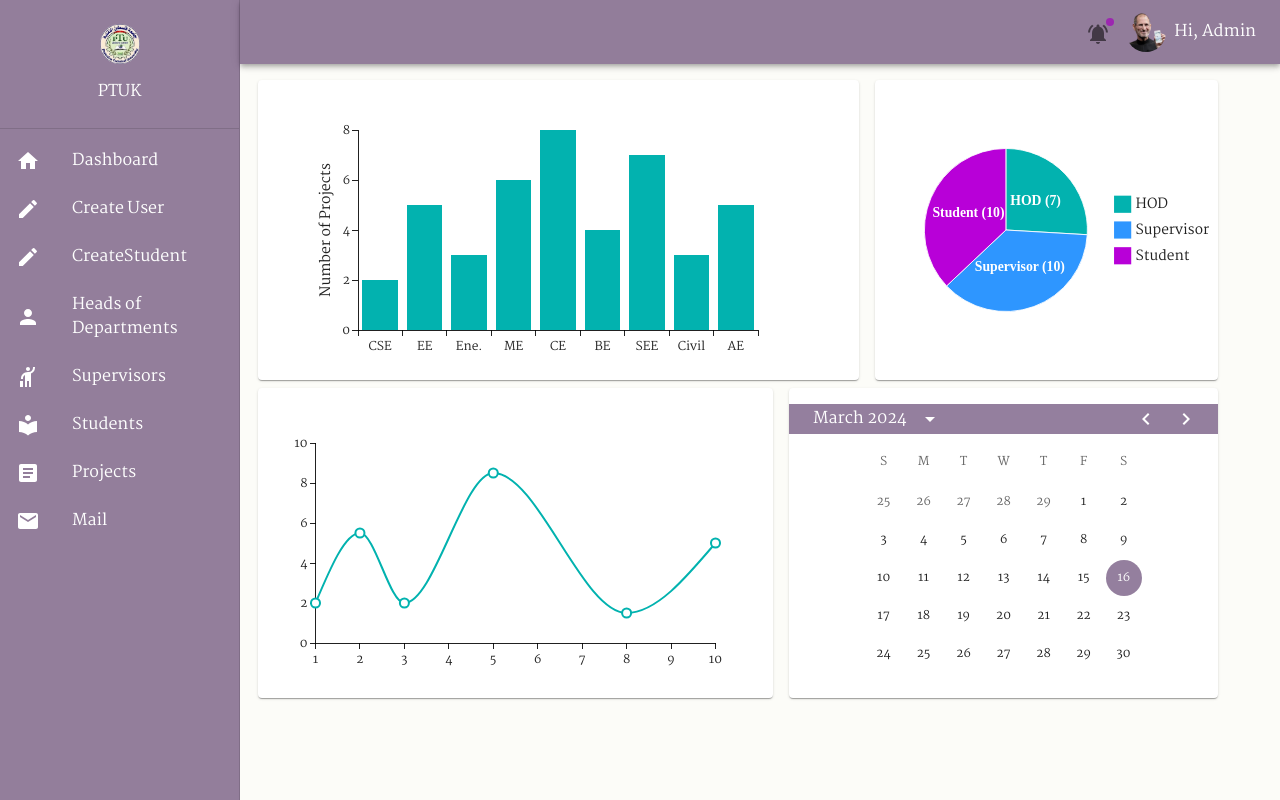
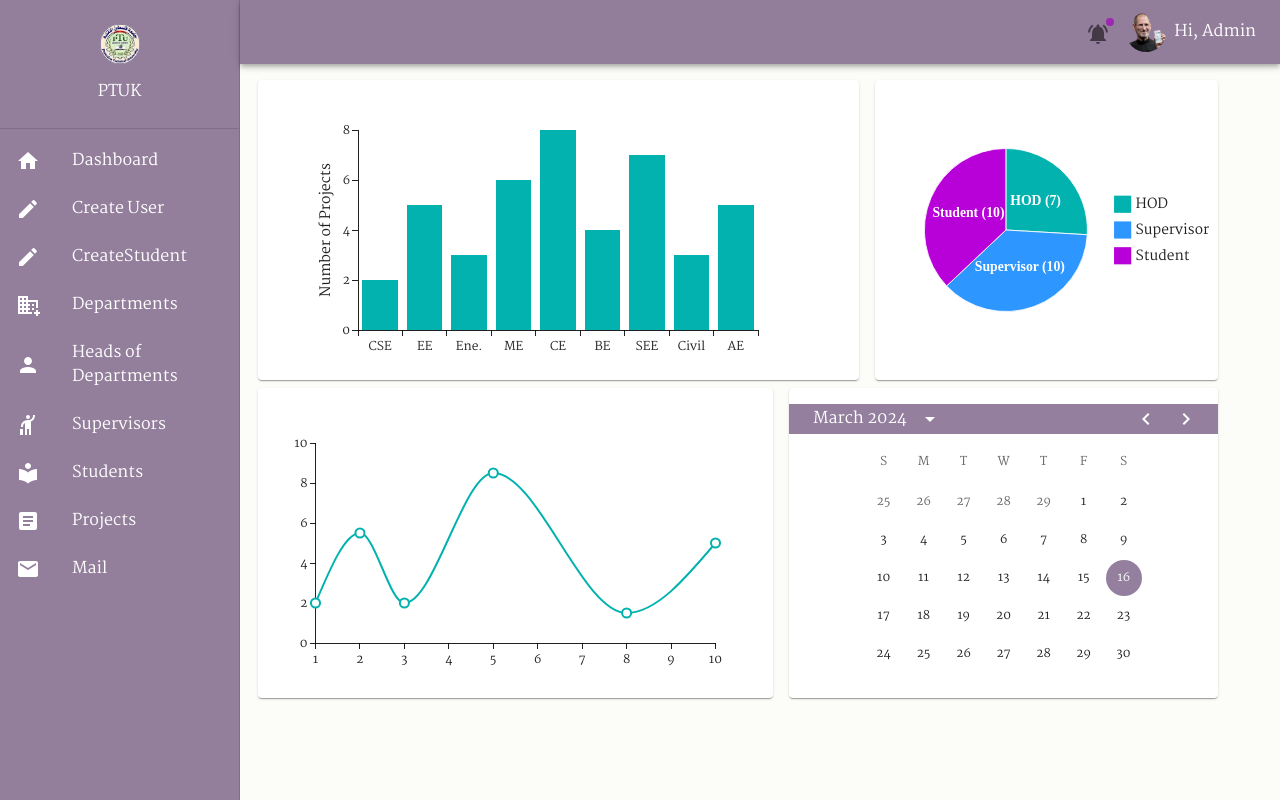
Before and after one commit to Tasneemghazal/front-grad, a React (Vite) app: page /dashboard in a window 1280 px wide. Built offline with nearby package versions, Linux system fonts and the light colour scheme.

Commit message:
add department

```diff
--- a/src/components/dashboard/sideBar/SideBar.jsx
+++ b/src/components/dashboard/sideBar/SideBar.jsx
@@ -19,6 +19,7 @@ import PersonIcon from "@mui/icons-material/Person";
 import LocalLibraryIcon from "@mui/icons-material/LocalLibrary";
 import MailIcon from "@mui/icons-material/Mail";
 import ArticleIcon from "@mui/icons-material/Article";
+import DomainAddIcon from '@mui/icons-material/DomainAdd';
 import { Link } from "react-router-dom";
 export default function SideBar({ noneOrBlock, drawerType, hideDrawer }) {
   return (
@@ -87,6 +88,16 @@ export default function SideBar({ noneOrBlock, drawerType, hideDrawer }) {
             </ListItemButton>
           </ListItem>
         </Link>
+        <Link to="department" style={{ color: "white", textDecoration: "none" }}>
+          <ListItem disablePadding>
+            <ListItemButton>
+              <ListItemIcon>
+                <DomainAddIcon style={{ color: "#fff" }} />
+              </ListItemIcon>
+              <ListItemText primary="Departments" />
+            </ListItemButton>
+          </ListItem>
+        </Link>
         <Link
           to="departmentheads"
           style={{ color: "white", textDecoration: "none" }}
```
